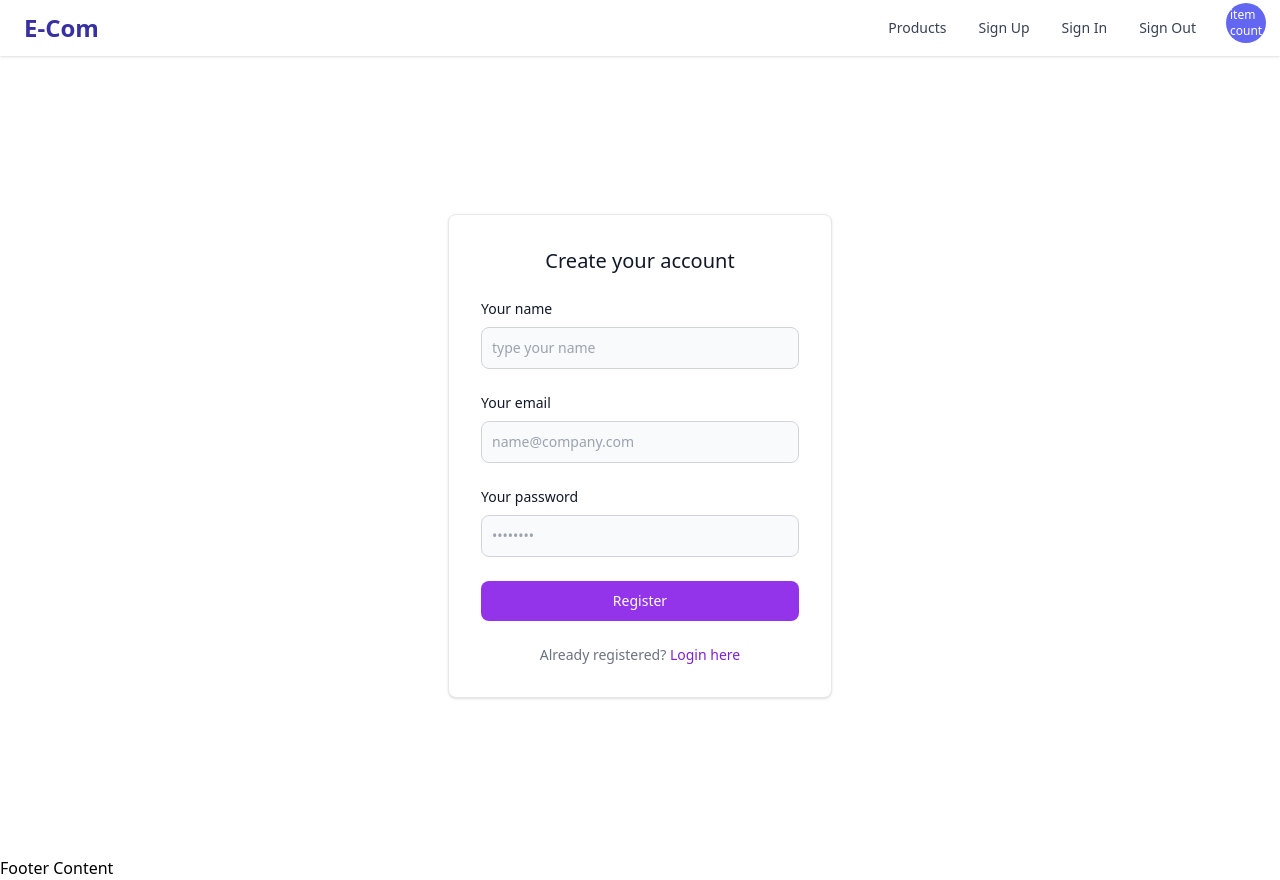
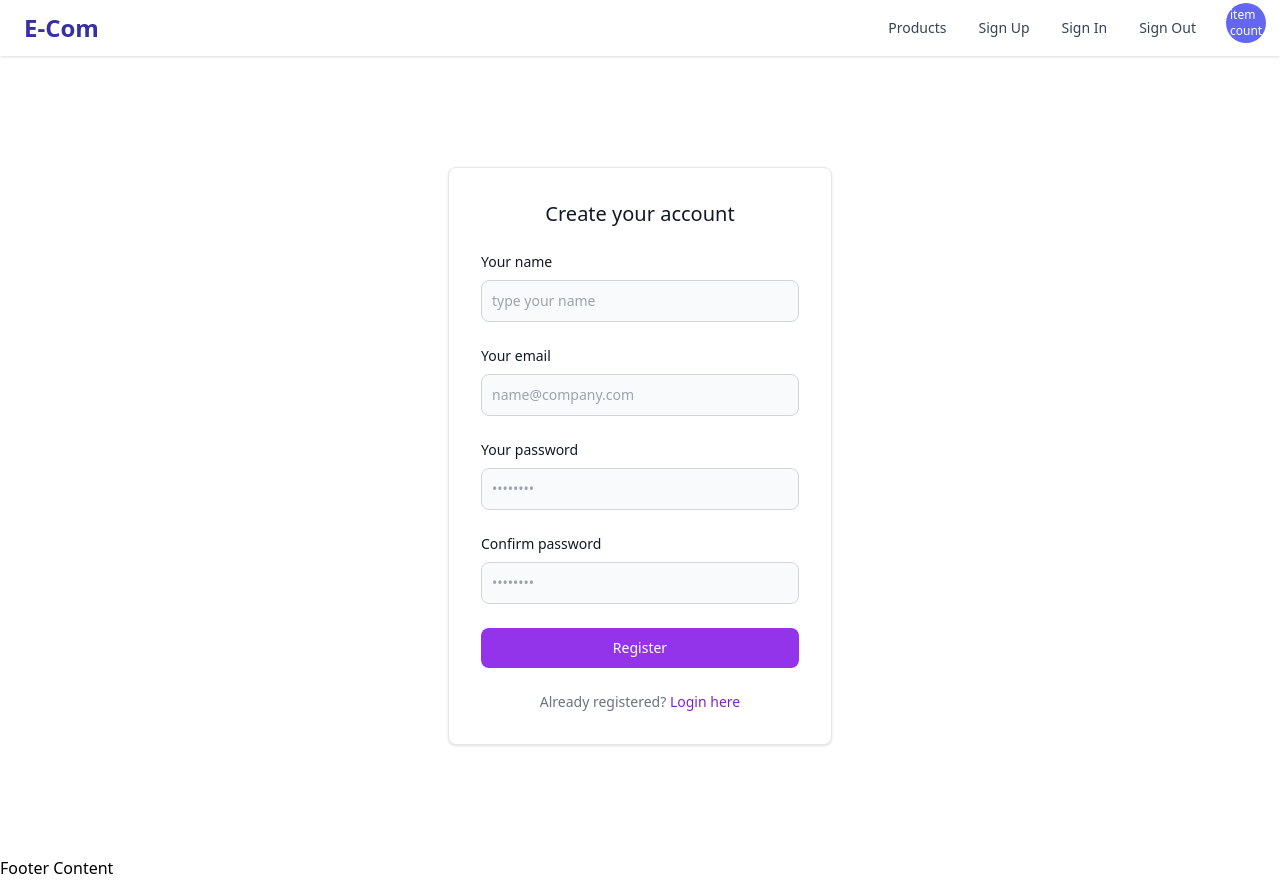
Before and after one commit to bug-king-solver/vita-meals-frontend, a Vue app: page /signup in a window 1280 px wide. Built offline with nearby package versions, Linux system fonts and the light colour scheme.

Commit message:
fix: add confirm password input field

```diff
--- a/src/pages/SignUpPage.vue
+++ b/src/pages/SignUpPage.vue
@@ -15,6 +15,10 @@
                     <label for="password" class="block mb-2 text-sm font-medium text-gray-900 dark:text-white">Your password</label>
                     <input type="password" v-model="password" id="password" placeholder="••••••••" class="bg-gray-50 border border-gray-300 text-gray-900 text-sm rounded-lg focus:ring-blue-500 focus:border-blue-500 block w-full p-2.5 dark:bg-gray-600 dark:border-gray-500 dark:placeholder-gray-400 dark:text-white" required>
                 </div>
+                <div>
+                    <label for="password" class="block mb-2 text-sm font-medium text-gray-900 dark:text-white">Confirm password</label>
+                    <input type="password" v-model="password2" id="password2" placeholder="••••••••" class="bg-gray-50 border border-gray-300 text-gray-900 text-sm rounded-lg focus:ring-blue-500 focus:border-blue-500 block w-full p-2.5 dark:bg-gray-600 dark:border-gray-500 dark:placeholder-gray-400 dark:text-white" required>
+                </div>
                 <button type="submit" class="w-full text-white bg-purple-600 hover:bg-purple-800 focus:ring-4 focus:outline-none focus:ring-purple-300 font-medium rounded-lg text-sm px-5 py-2.5 text-center dark:bg-purple-600 dark:hover:bg-purple-700 dark:focus:ring-purple-800">Register</button>
                 <div class="text-sm text-center font-medium text-gray-500 dark:text-gray-300">
                     Already registered? <RouterLink to="login" class="text-purple-700 hover:underline dark:text-purple-500">Login here</RouterLink>
@@ -30,7 +34,8 @@ import { ref } from 'vue';
 
 const name = ref('');
 const email = ref('');
-const password = ref('')
+const password = ref('');
+const password2 = ref('');
 const registerUser = () => {
 
 }
```
